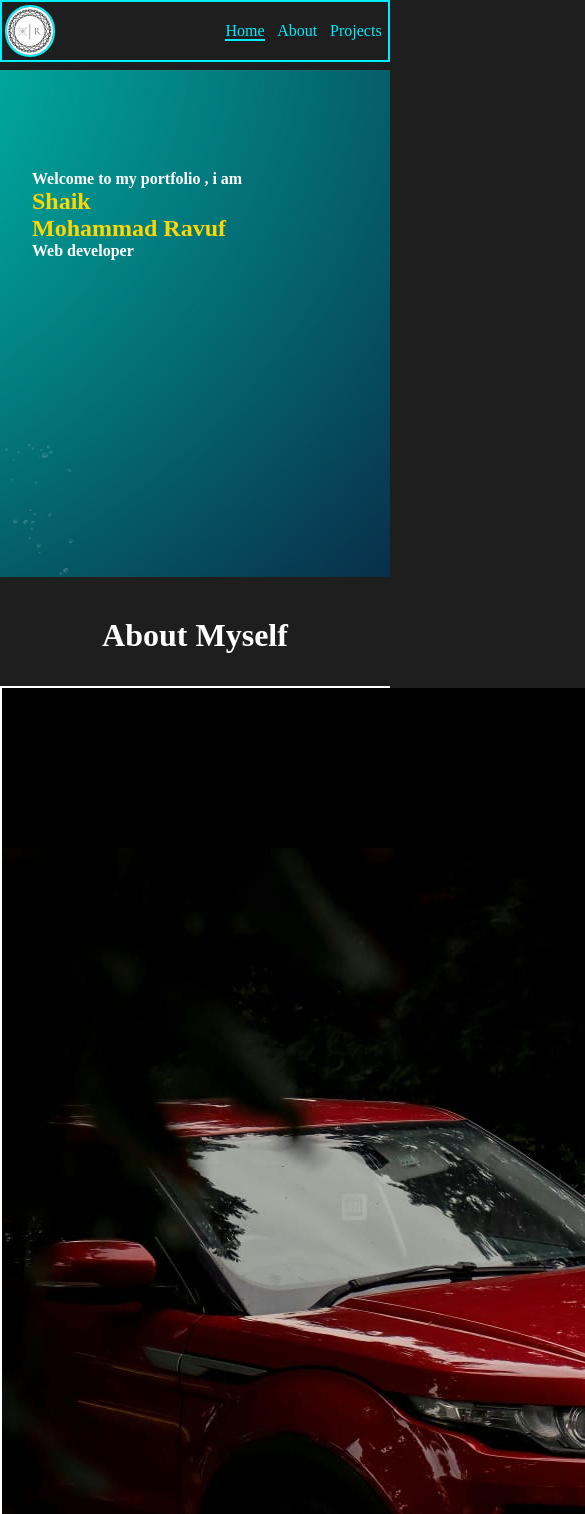
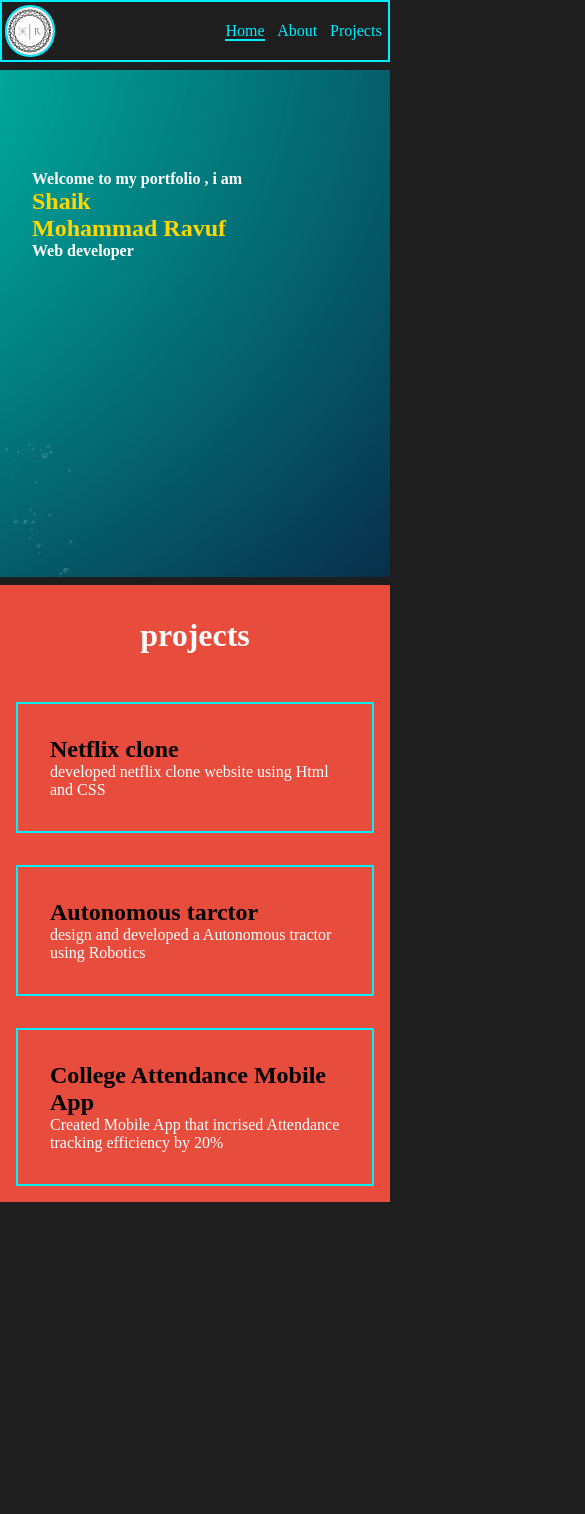
Before and after one commit to ShaikMdRavuf/portfolio, a React (Create React App) app: page / in a window 390 px wide. Shown: the top 1514 px of the page, 585 px wide, since content can reach past the window. After the commit the page ends 1202 px from the top, so only its background shows below. Built offline with nearby package versions, Linux system fonts and the light colour scheme.

Commit message:
new updates

```diff
--- a/src/App.css
+++ b/src/App.css
@@ -102,12 +102,13 @@
     font-size: 1.8em;
     margin: 1em;
     h1{
-        color: #0ef;
+        color:black;
     }
 }
 .project:hover{
     cursor: pointer;
-    box-shadow: 2px 5px 5px  #0ef;
+    box-shadow: 2px 2px 5px  #0ef;
+    transition: delay 3s;
 }
 #contact{
     width: 100vh;
@@ -167,7 +168,12 @@ footer{
         font-size: 1em;
         margin: auto;
         padding-top: 100px;
-
+    }
+    .project-container{
+        max-width: 60em;
+    }
+    .project{
+        font-size: 1em;
     }
 
 
--- a/src/App.js
+++ b/src/App.js
@@ -15,8 +15,8 @@ class App extends Component {
       <div>
         <Dashboard/>
         <Home/>
-        <About/>
-        {/* <Projects/> */}
+        {/* <About/> */}
+        <Projects/>
         {/* <Contact/> */}
         {/* <Footer/> */}
       </div>
```
